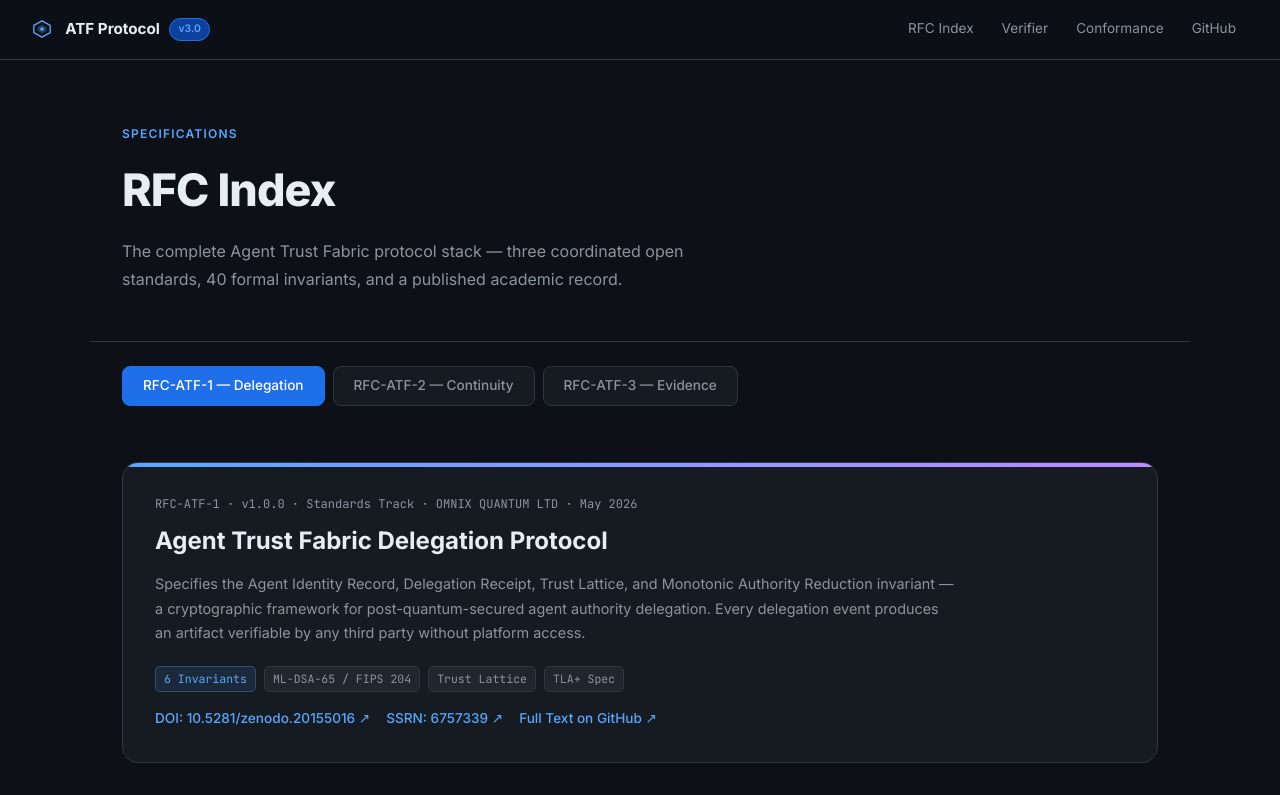
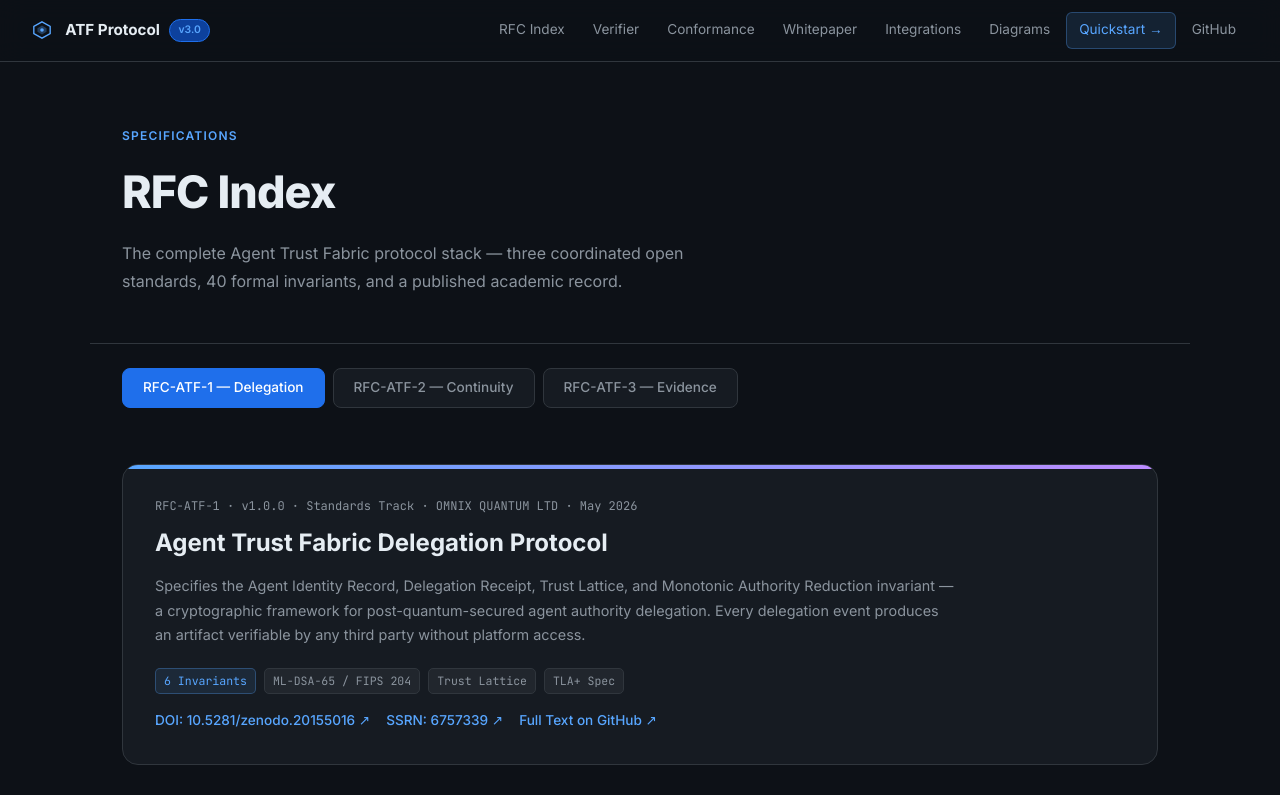
Before and after one commit to Costenho19/atf-protocol-standard, a plain HTML site: page docs/rfc/index.html in a window 1280 px wide. Shown: the top 795 px of the page. Drawn offline with Linux system fonts and the light colour scheme.

Commit message:
docs/rfc: update nav links

```diff
--- a/docs/rfc/index.html
+++ b/docs/rfc/index.html
@@ -72,11 +72,15 @@
   <nav>
     <a class="nav-brand" href="../index.html"><svg width="20" height="20" viewBox="0 0 22 22" fill="none"><polygon points="11,2 20,7 20,15 11,20 2,15 2,7" fill="none" stroke="#58a6ff" stroke-width="1.5"/><polygon points="11,6 16,9 16,13 11,16 6,13 6,9" fill="#58a6ff" opacity=".3"/><circle cx="11" cy="11" r="2" fill="#58a6ff"/></svg>&nbsp;ATF Protocol <span class="nav-badge">v3.0</span></a>
     <div class="nav-links">
-      <a href="../rfc/index.html">RFC Index</a>
+    <a href="../rfc/index.html">RFC Index</a>
       <a href="../verify/index.html">Verifier</a>
       <a href="../conformance/index.html">Conformance</a>
+      <a href="../whitepaper/index.html">Whitepaper</a>
+      <a href="../integrations/index.html">Integrations</a>
+      <a href="../diagrams/index.html">Diagrams</a>
+      <a href="../quickstart/index.html" style="background:rgba(88,166,255,.12);color:#58a6ff;border:1px solid rgba(88,166,255,.3);padding:.4rem .75rem;border-radius:6px;">Quickstart →</a>
       <a href="https://github.com/Costenho19/atf-protocol-standard" target="_blank">GitHub</a>
-    </div>
+  </div>
   </nav>
   <div class="page-header">
     <div class="section-label">Specifications</div>
```
